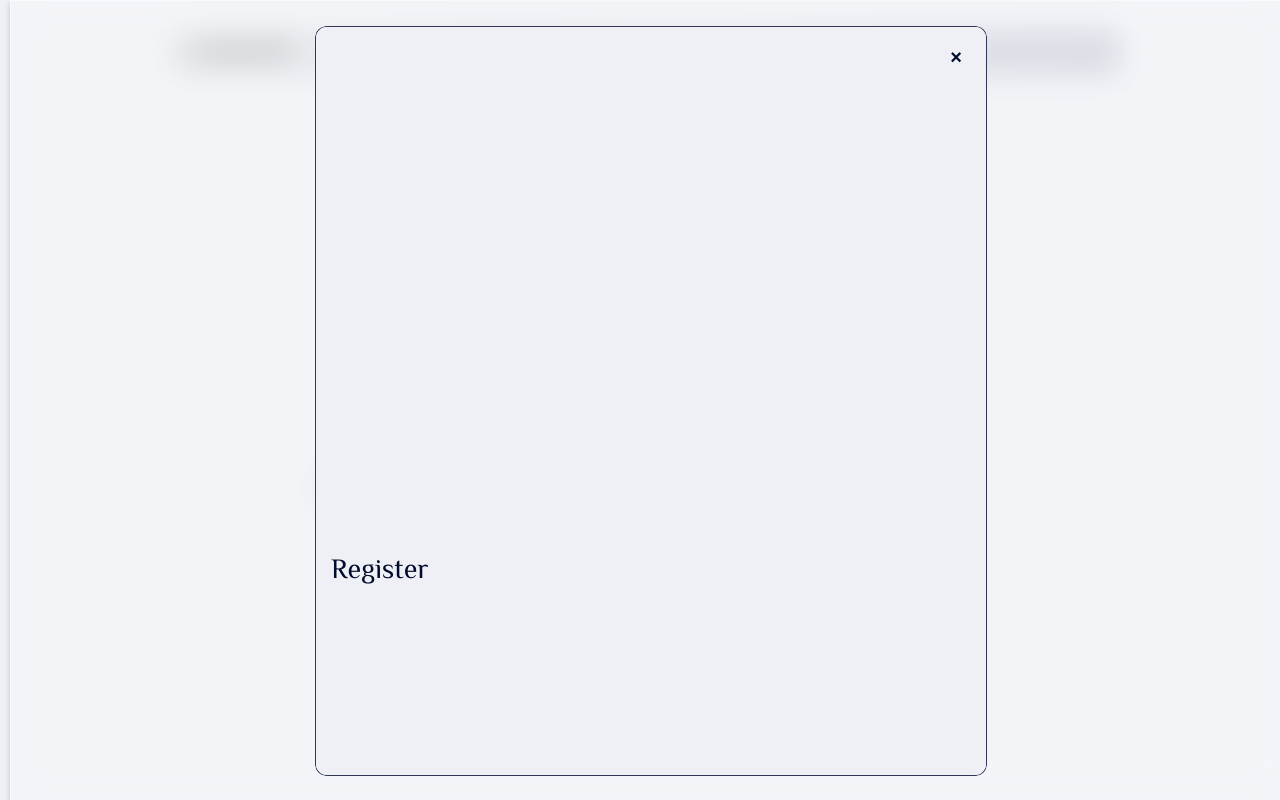
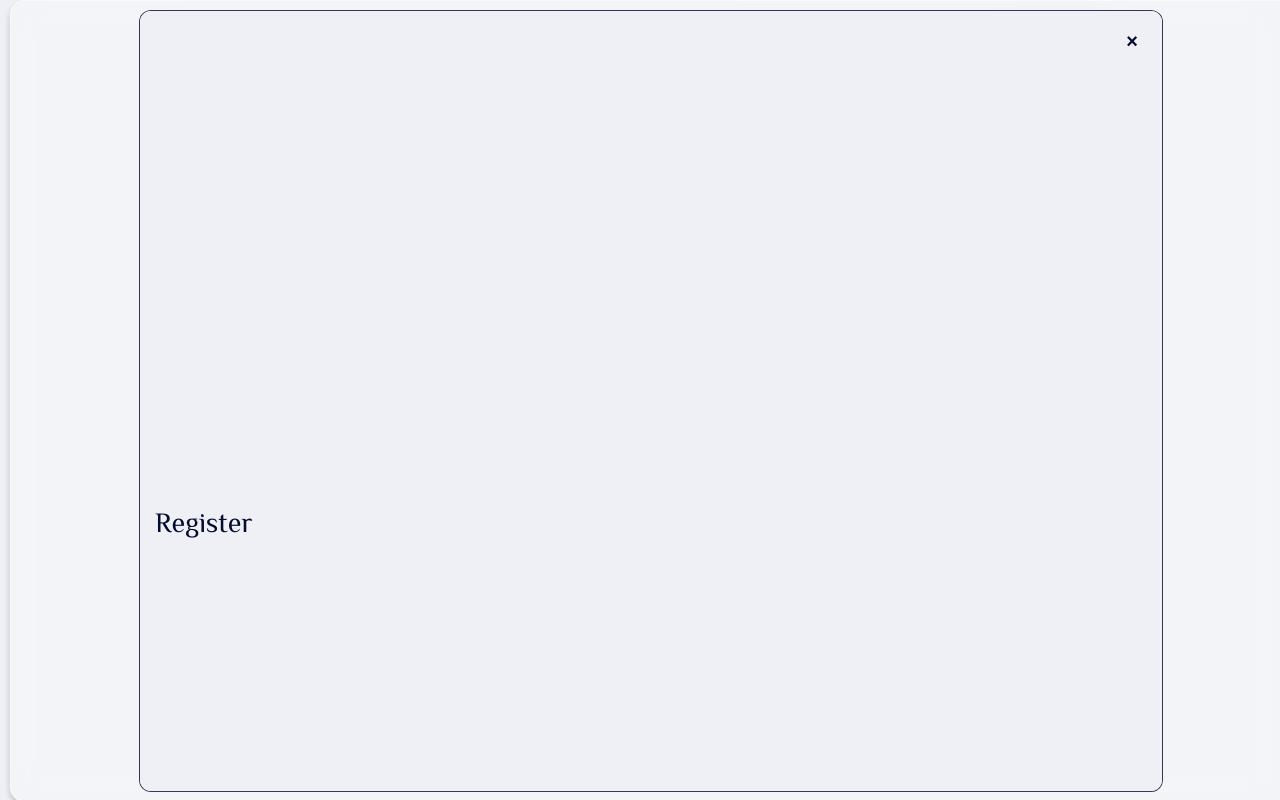
Before and after one commit to oklex/simnato-site, a Next.js app: page /registration in a window 1280 px wide. Both pictures are taken after a click on the button "learn how it works". Shown: the top 800 px of the page. Built offline with nearby package versions, Linux system fonts and the light colour scheme; some icons are missing.

Commit message:
added modal sizing prop

```diff
--- a/src/pages/registration.tsx
+++ b/src/pages/registration.tsx
@@ -285,6 +285,7 @@ export const RegistrationPage = (): ReactElement => {
 			<Modal
 				isOpen={showInfoModal}
 				onClose={() => setShowInfoModal(false)}
+				size='lg'
 			>
 				<Spacer height="60vh" />
 				<Header level={4} mode="dark">
--- a/src/ui-library/Modal.tsx
+++ b/src/ui-library/Modal.tsx
@@ -5,14 +5,24 @@ import styled, { css, keyframes } from 'styled-components';
 import { COLORS, PALETTE } from '@src/theme';
 import { fadeIn, fadeOut, slideIn, slideOut } from '@src/keyframeAnimations';
 
+export const BREAKPOINTS = {
+	xs: '320px',
+	sm: '576px',
+	md: '720px',
+	desktop: '992px',
+	desktopLg: '1200px',
+};
+
+type ModalSize = 'xs' | 'sm' | 'md' | 'lg' | 'full';
+
 export const Modal = ({
 	isOpen,
-	fullscreen,
+	size = 'md',
 	onClose,
 	children,
 }: {
 	isOpen: boolean;
-	fullscreen?: boolean;
+	size?: ModalSize;
 	onClose: () => void;
 	children: ReactNode;
 }) => {
@@ -81,7 +91,7 @@ export const Modal = ({
 			onClick={onClickHandler}
 			isClosing={isClosing}
 		>
-			<ModalFrame fullscreen={!!fullscreen} isClosing={isClosing}>
+			<ModalFrame size={size} isClosing={isClosing}>
 				<CloseButton onClick={onClose}>×</CloseButton>
 				{children}
 			</ModalFrame>
@@ -90,10 +100,12 @@ export const Modal = ({
 	);
 };
 
+// Styled Components
+
 const CloseButton = styled.button`
-	position: sticky;
-	top: 0;
-	left: 100%;
+	position: absolute;
+	top: 15px;
+	right: 15px;
 	background: ${PALETTE.mono.light};
 	color: ${PALETTE.mono.dark};
 	border: none;
@@ -106,11 +118,8 @@ const CloseButton = styled.button`
 	display: flex;
 	justify-content: center;
 	align-items: center;
-	/* box-shadow: 0px 4px 6px rgba(0, 0, 0, 0.3); */
-	/* transition: background-color 0.3s ease, transform 0.3s ease; */
 
 	&:hover {
-		/* background-color: ${PALETTE.mono.near_white}; */
 		transform: scale(1.1);
 	}
 `;
@@ -124,16 +133,15 @@ const ModalBackground = styled.div<{ isClosing: boolean }>`
 	z-index: 9999;
 	width: 100%;
 	height: 100dvh;
-	border-radius: 0px;
-	/* background-color: ${rgba(PALETTE.mono.dark, 0.8)}; */
 	display: flex;
 	justify-content: center;
+	align-items: center;
 	overflow: hidden;
 	animation: ${({ isClosing }) => (isClosing ? fadeOut : fadeIn)} 0.3s
 		ease-in-out forwards;
 `;
 
-const ModalFrame = styled.div<{ fullscreen: boolean; isClosing: boolean }>`
+const ModalFrame = styled.div<{ size: ModalSize; isClosing: boolean }>`
 	border: solid 1px ${rgba(PALETTE.mono.dark, 0.8)};
 	border-radius: 12px;
 	padding: 15px;
@@ -142,23 +150,38 @@ const ModalFrame = styled.div<{ fullscreen: boolean; isClosing: boolean }>`
 	animation: ${({ isClosing }) => (isClosing ? slideOut : slideIn)} 0.3s
 		ease-in-out forwards;
 
-	${({ fullscreen }) =>
-		fullscreen
-			? css`
-					width: 100%;
-					height: 100%;
-			  `
-			: css`
-					width: 640px;
-					max-height: calc(100% - 50px);
-			  `}
-	overflow-y: scroll;
+	/* Size scaling based on the size prop */
+	${({ size }) =>
+		size === 'xs' &&
+		css`
+			width: ${BREAKPOINTS.xs};
+		`}
+	${({ size }) =>
+		size === 'sm' &&
+		css`
+			width: ${BREAKPOINTS.sm};
+		`}
+  ${({ size }) =>
+		size === 'md' &&
+		css`
+			width: ${BREAKPOINTS.md};
+		`}
+  ${({ size }) =>
+		size === 'lg' &&
+		css`
+			width: ${BREAKPOINTS.desktop};
+		`}
+  ${({ size }) =>
+		size === 'full' &&
+		css`
+			width: calc(100% - 50px);
+			max-width: ${BREAKPOINTS.desktopLg};
+		`}
+  max-height: calc(100% - 50px);
+	overflow-y: auto;
 
-	/* Offset scrollbar to preserve border radius */
-	scrollbar-width: thin; /* Firefox */
-	/* clip sidebar */
-	clip-path: inset(0 round 10px);
-	-webkit-clip-path: inset(0 round 10px);
+	/* Scrollbar Styling */
+	scrollbar-width: thin;
 
 	&::-webkit-scrollbar {
 		width: 8px;
@@ -166,11 +189,11 @@ const ModalFrame = styled.div<{ fullscreen: boolean; isClosing: boolean }>`
 	}
 
 	&::-webkit-scrollbar-track {
-		background: transparent; /* Match background to hide track */
+		background: transparent;
 	}
 
 	&::-webkit-scrollbar-thumb {
-		background: ${PALETTE.mono.light}; /* Style the scrollbar */
+		background: ${PALETTE.mono.light};
 		border-radius: 12px;
 	}
 `;
```
